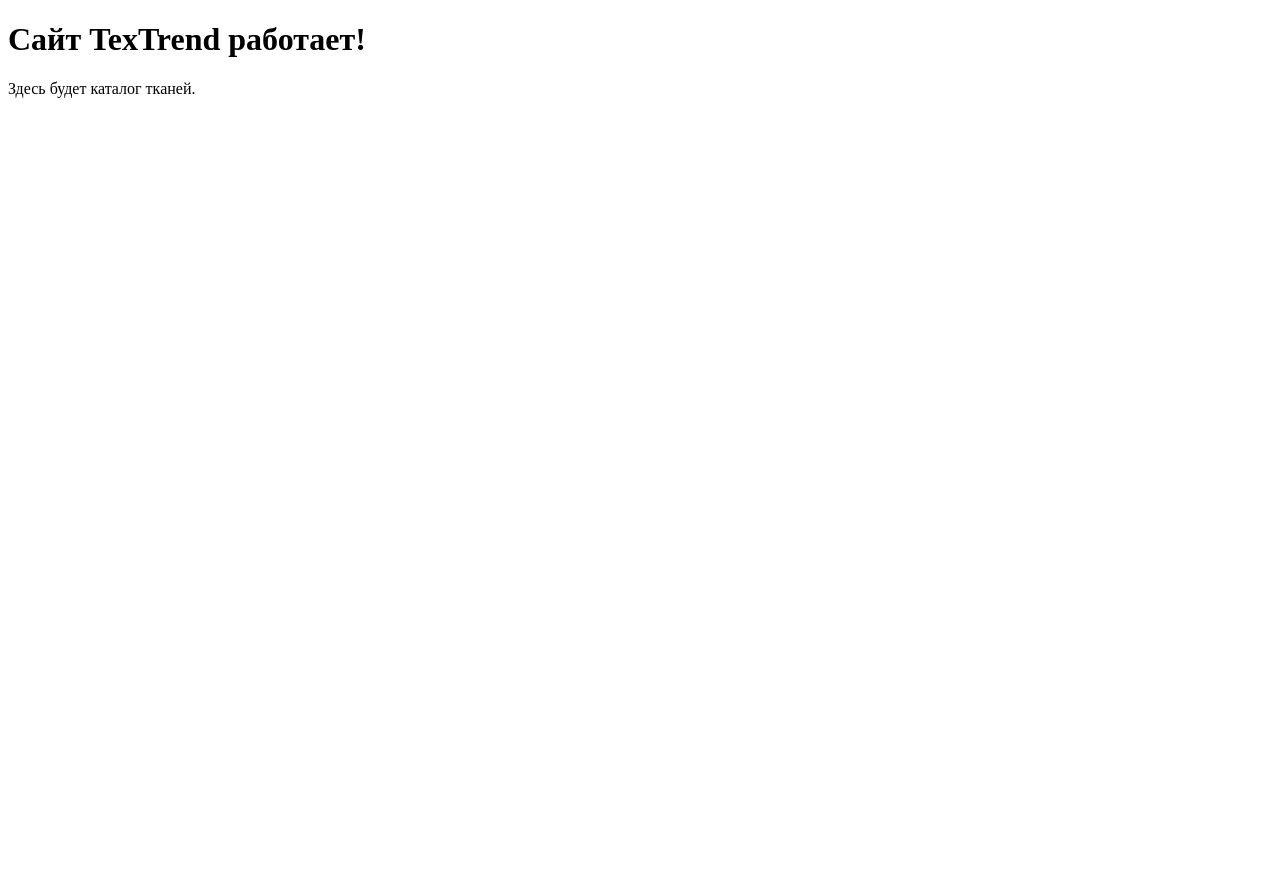
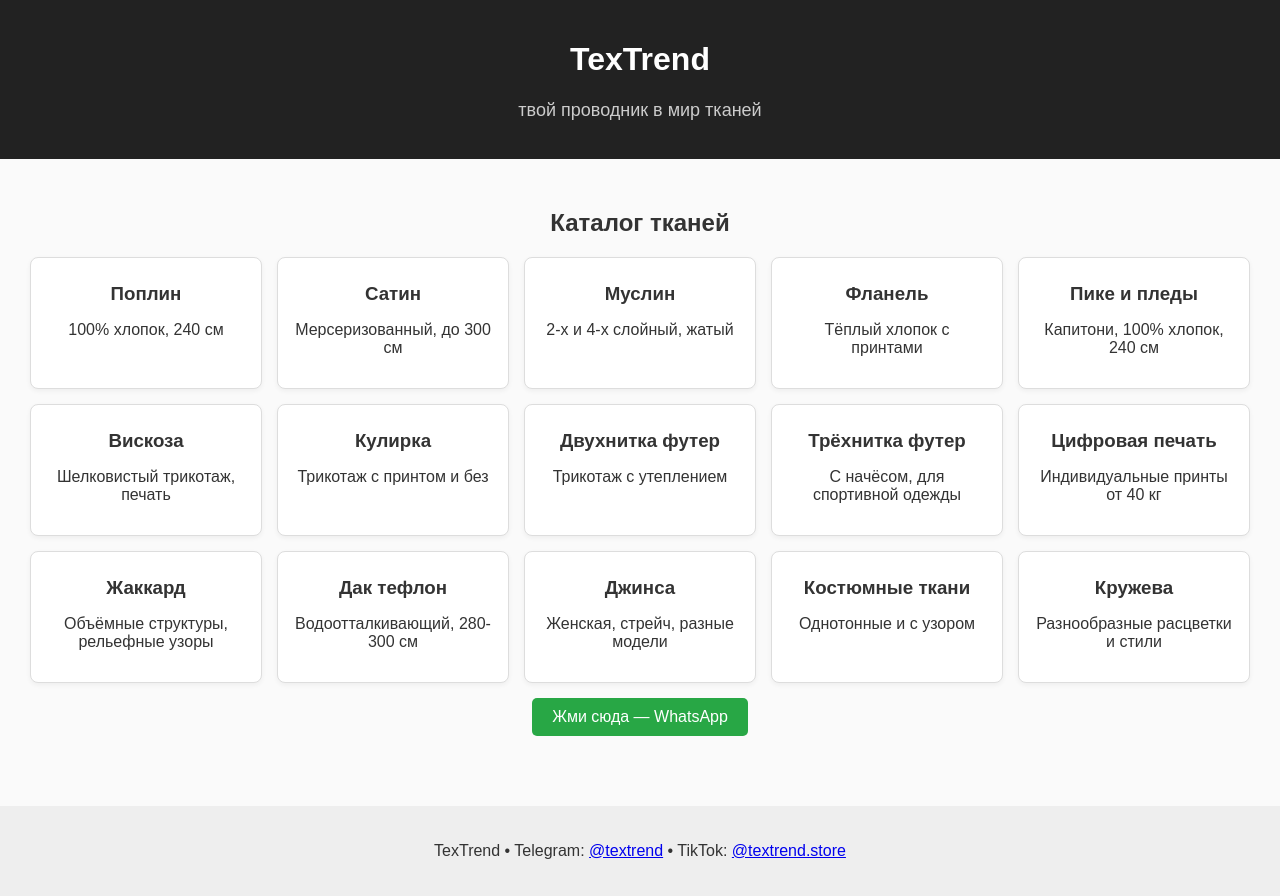
Before and after one commit to emaxir/emaxir.github.io, a plain HTML site: page index.html in a window 1280 px wide. Before the commit the page ends 800 px from the top, so only its background shows below. Drawn offline with Linux system fonts and the light colour scheme.

Commit message:
Update index.html

```diff
--- a/index.html
+++ b/index.html
@@ -3,10 +3,60 @@
 <head>
   <meta charset="UTF-8">
   <meta name="viewport" content="width=device-width, initial-scale=1.0">
-  <title>TexTrend</title>
+  <title>TexTrend — твой проводник в мир тканей</title>
+  <style>
+    body { font-family: Arial, sans-serif; margin: 0; padding: 0; background: #fafafa; color: #333; }
+    header { background-color: #222; color: #fff; padding: 20px; text-align: center; }
+    .slogan { font-size: 18px; color: #ccc; }
+    .section { padding: 30px 20px; text-align: center; }
+    .categories { display: flex; flex-wrap: wrap; justify-content: center; gap: 15px; }
+    .category {
+      background: white; border: 1px solid #ddd; border-radius: 8px;
+      padding: 15px; width: 200px; box-shadow: 0 2px 5px rgba(0,0,0,0.05);
+    }
+    .category h3 { margin: 10px 0 5px; }
+    footer { background-color: #eee; text-align: center; padding: 20px; margin-top: 40px; }
+    .button {
+      display: inline-block; margin-top: 15px; padding: 10px 20px;
+      background: #28a745; color: white; border-radius: 5px; text-decoration: none;
+    }
+    .button:hover { background: #218838; }
+  </style>
 </head>
 <body>
-  <h1>Сайт TexTrend работает!</h1>
-  <p>Здесь будет каталог тканей.</p>
+
+<header>
+  <h1>TexTrend</h1>
+  <p class="slogan">твой проводник в мир тканей</p>
+</header>
+
+<div class="section">
+  <h2>Каталог тканей</h2>
+  <div class="categories">
+
+    <div class="category"><h3>Поплин</h3><p>100% хлопок, 240 см</p></div>
+    <div class="category"><h3>Сатин</h3><p>Мерсеризованный, до 300 см</p></div>
+    <div class="category"><h3>Муслин</h3><p>2-х и 4-х слойный, жатый</p></div>
+    <div class="category"><h3>Фланель</h3><p>Тёплый хлопок с принтами</p></div>
+    <div class="category"><h3>Пике и пледы</h3><p>Капитони, 100% хлопок, 240 см</p></div>
+    <div class="category"><h3>Вискоза</h3><p>Шелковистый трикотаж, печать</p></div>
+    <div class="category"><h3>Кулирка</h3><p>Трикотаж с принтом и без</p></div>
+    <div class="category"><h3>Двухнитка футер</h3><p>Трикотаж с утеплением</p></div>
+    <div class="category"><h3>Трёхнитка футер</h3><p>С начёсом, для спортивной одежды</p></div>
+    <div class="category"><h3>Цифровая печать</h3><p>Индивидуальные принты от 40 кг</p></div>
+    <div class="category"><h3>Жаккард</h3><p>Объёмные структуры, рельефные узоры</p></div>
+    <div class="category"><h3>Дак тефлон</h3><p>Водоотталкивающий, 280-300 см</p></div>
+    <div class="category"><h3>Джинса</h3><p>Женская, стрейч, разные модели</p></div>
+    <div class="category"><h3>Костюмные ткани</h3><p>Однотонные и с узором</p></div>
+    <div class="category"><h3>Кружева</h3><p>Разнообразные расцветки и стили</p></div>
+
+  </div>
+  <a href="https://wa.me/905436523991" class="button">Жми сюда — WhatsApp</a>
+</div>
+
+<footer>
+  <p>TexTrend • Telegram: <a href="https://t.me/textrend">@textrend</a> • TikTok: <a href="https://tiktok.com/@textrend.store">@textrend.store</a></p>
+</footer>
+
 </body>
 </html>
```
